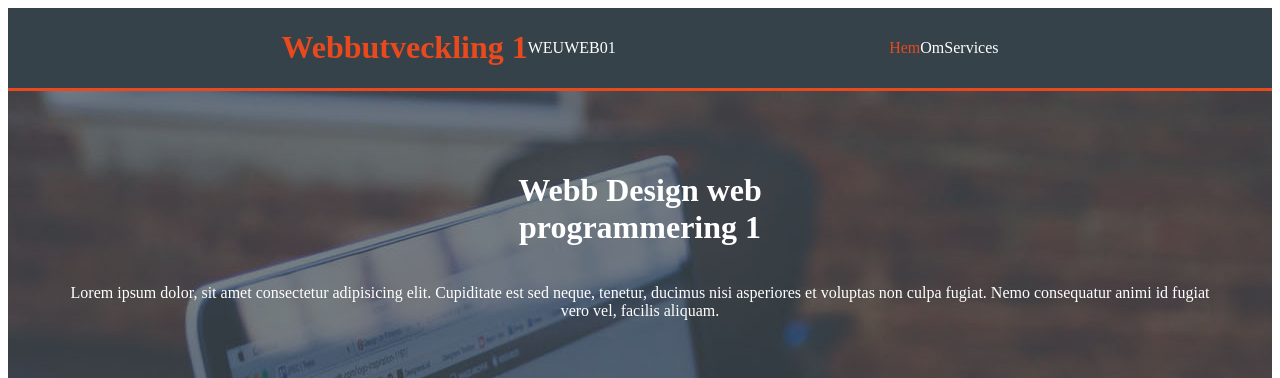
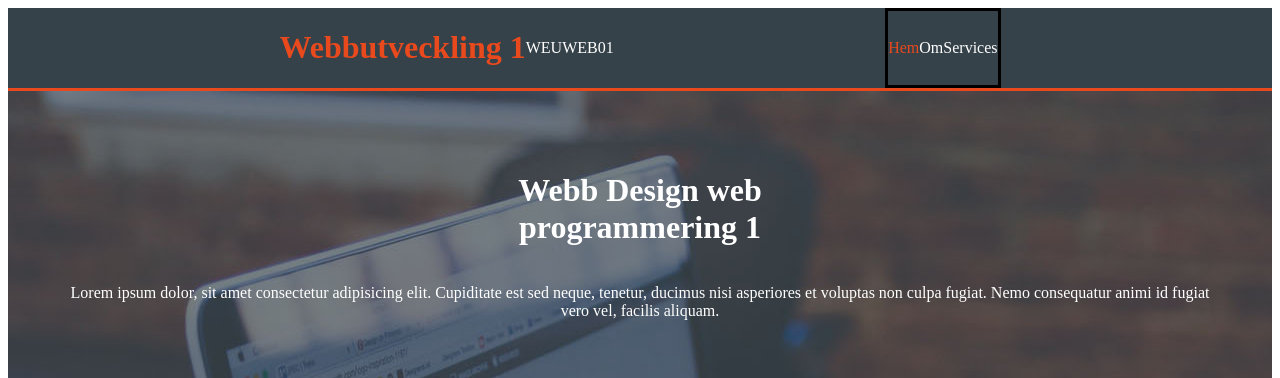
Before and after one commit to divedconh287/Lek-5-Uppgift-3, a plain HTML site: page index.html in a window 1280 px wide. Shown: the top 378 px of the page. Drawn offline with Linux system fonts and the light colour scheme.

Commit message:
på tåget

```diff
--- a/index.html
+++ b/index.html
@@ -10,12 +10,10 @@
 </head>
 <body>
 <div class="branding">
-<div id="header">
-<h1>Webbutveckling 1</h1><p>WEUWEB01</p>
-</div>
+<div id="header"><h1>Webbutveckling 1</h1><p>WEUWEB01</p></div>
 <nav>
-<div class="active"><a href="./index.html">Hem</a></div>
-<div><a href="./index.html">Om</a></div>
+<a id="active" href="./index.html">Hem</a>
+<a href="./index.html">Om</a>
 <a href="./index.html">Services</a>
 </nav>
 </div>
--- a/styles.css
+++ b/styles.css
@@ -1,5 +1,7 @@
 #header{
 display:flex;
+flex-direction: row;
+justify-content: space-around;
 align-items: center;
 color:#e8491d;
 background-color: #35424a;
@@ -11,26 +13,26 @@ color:white;
 
 nav {
     display:flex;
-    justify-content: space-around;
+    justify-content: space-between;
     align-items:center;
+    border:solid black;
 }
 nav a{
     color:white;
     text-decoration:none;
 }
 
-.active a{
+#active{
     color:#e8491d
 }
 
 .branding{
     display:flex;
+    flex-direction: row;
     justify-content: space-evenly;
     background-color: #35424a;
     border-bottom: solid #e8491d 3px;
 }
-
-
 
 #showcase{
     background-image:url(./img/showcase.jpg);
```
